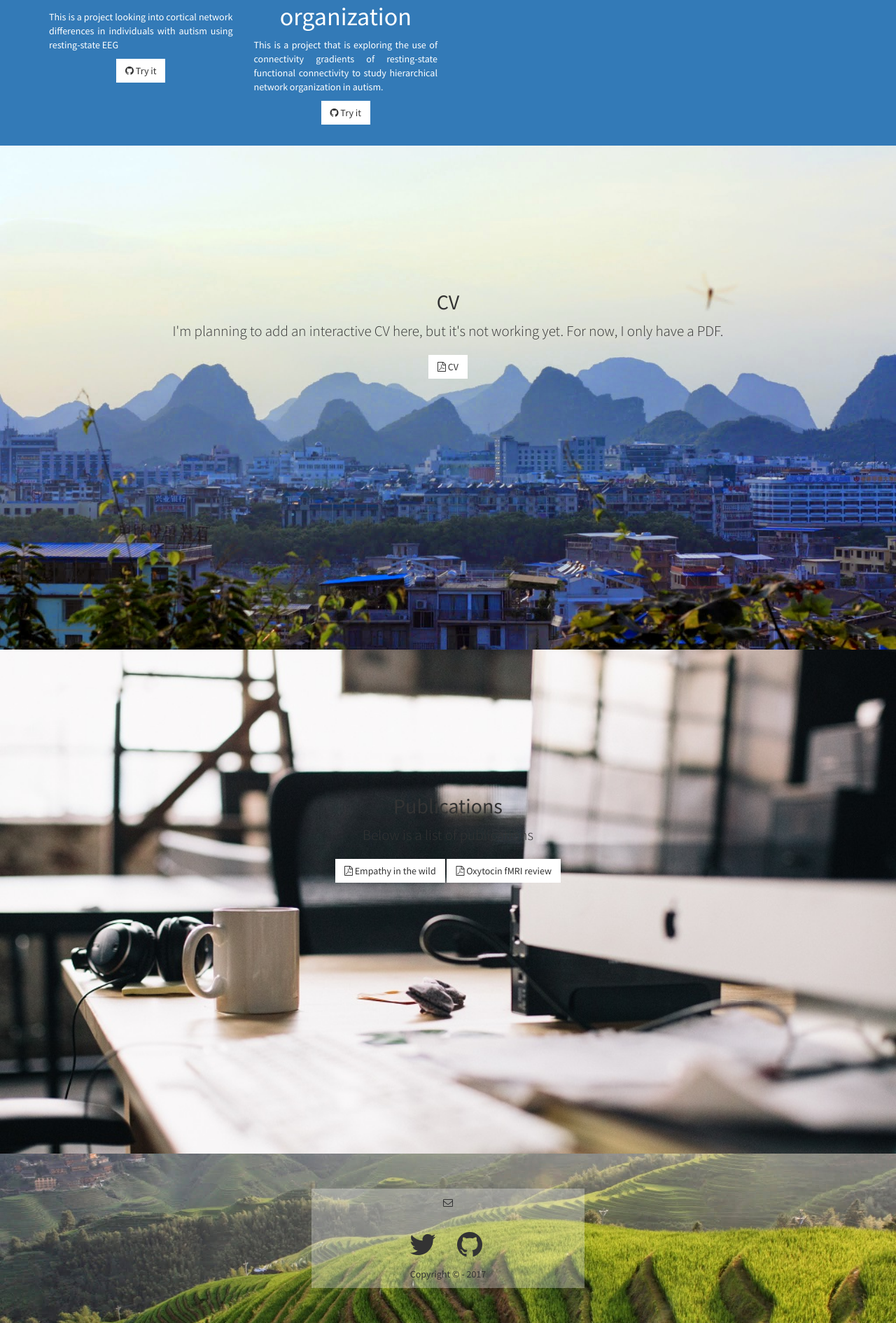
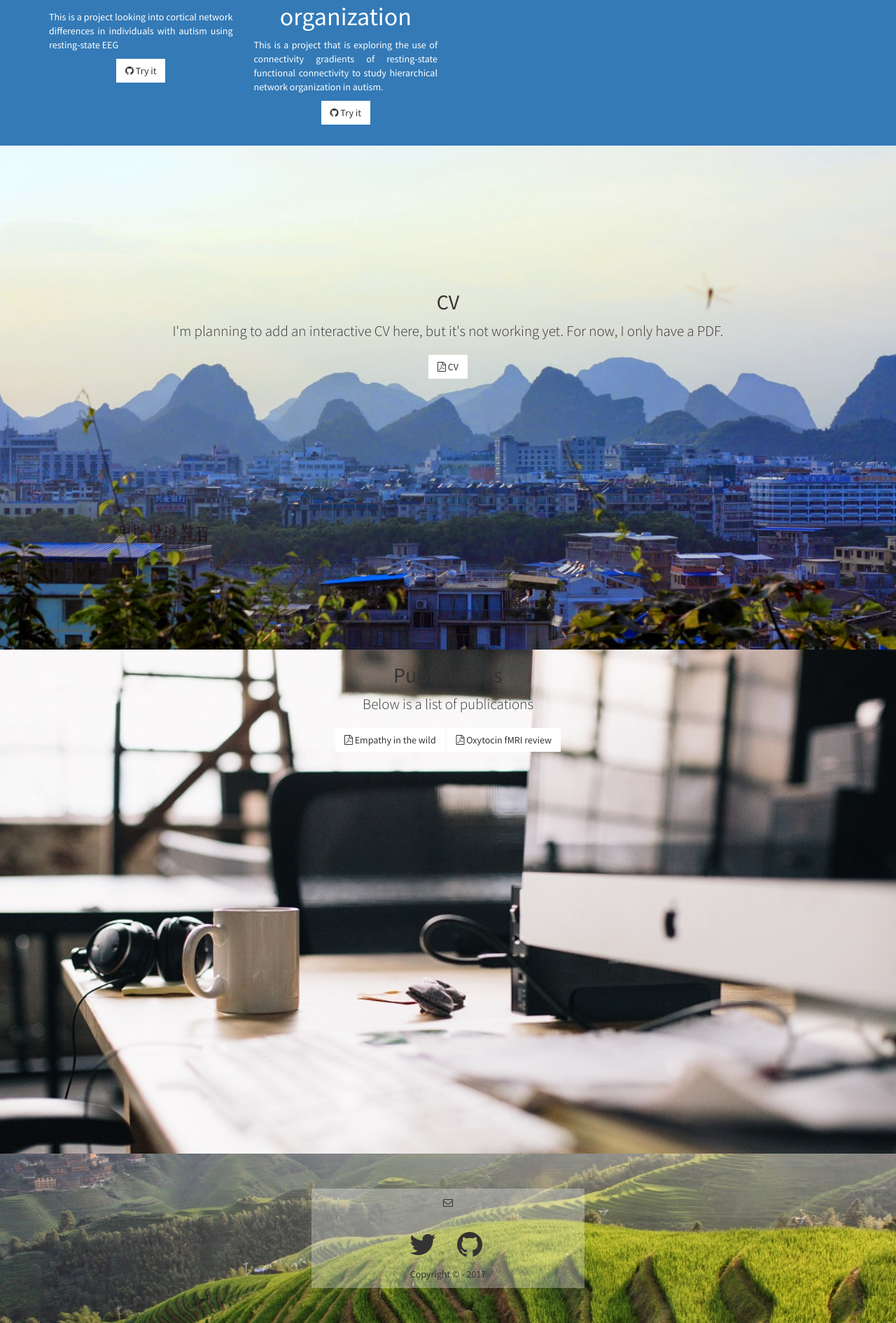
Before and after one commit to rb643/raibethlehem.github.io, a Jekyll site: the page built from index.html, in a window 1280 px wide. Shown: the part 1201-3091 px from the top of the page at 70% size. Built offline with Jekyll 4.4.1, drawn with Linux system fonts in a browser that asks for light colours.

Commit message:
Update publications.html

```diff
--- a/_includes/_html/publications.html
+++ b/_includes/_html/publications.html
@@ -1,5 +1,4 @@
 <section id="publications" class="publications">
-      <div class="text-vertical-center">
             <div class="row text-center">
                   <div class="col-lg-12 col-lg-offset-0">
                         <h2>Publications</h2>
@@ -16,5 +15,4 @@
                   </a>
                   </div>
      </div>
-            </div>
 </section>
```
Lines whose indentation alone changed are shown as unchanged.
